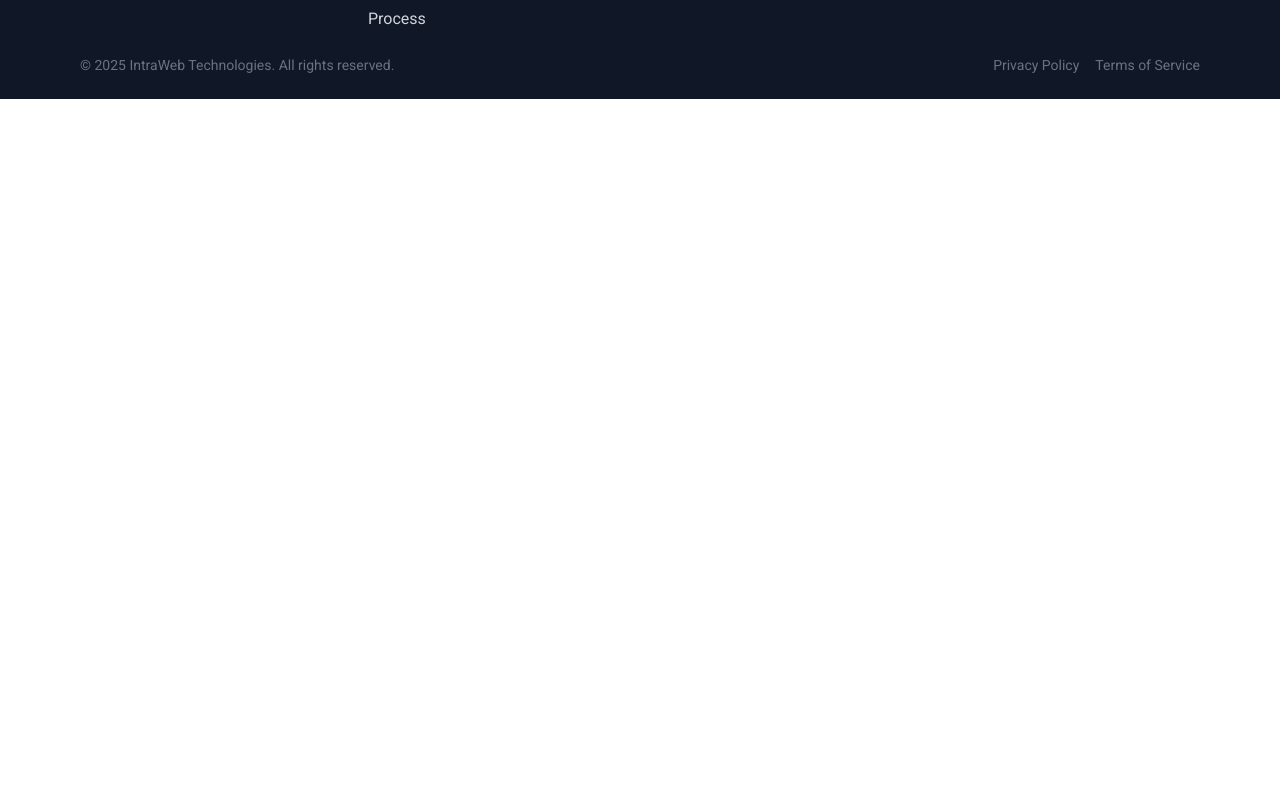
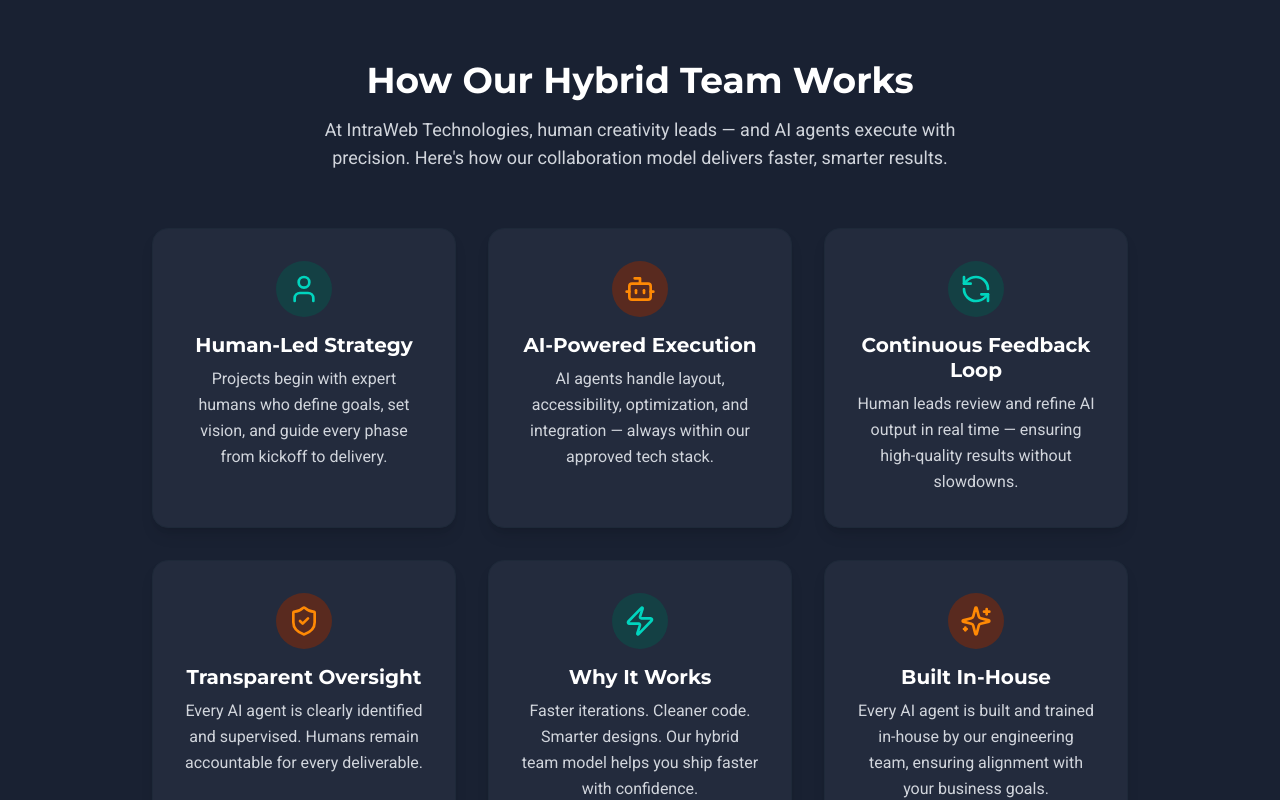
Before and after one commit to jschibelli/iwt-landing, a Next.js app: page /team in a window 1280 px wide. Shown: the part 1825-2625 px from the top of the page. Before the commit the page ends 1924 px from the top, so only its background shows below. Built offline with nearby package versions, Linux system fonts and the light colour scheme.

Commit message:
Add interactive AI agent tooltips and a new CTA section to TeamPage

```diff
--- a/app/team/page.tsx
+++ b/app/team/page.tsx
@@ -1,6 +1,8 @@
 "use client";
 import Image from "next/image";
 import { Brain } from "lucide-react";
+import { useState } from "react";
+import { TeamProcess } from "./team-process";
 
 const team = [
   {
@@ -42,6 +44,10 @@ const team = [
 ];
 
 export default function TeamPage() {
+  const [showAgentModal, setShowAgentModal] = useState(false);
+  const openAgentModal = () => setShowAgentModal(true);
+  const closeAgentModal = () => setShowAgentModal(false);
+
   return (
     <main className="bg-gray-900 text-white min-h-screen">
       {/* Team Hero Section */}
@@ -77,10 +83,15 @@ export default function TeamPage() {
                 </div>
                 {member.name !== "John Schibelli" && (
                   <span
-                    className="absolute bg-teal-700 border rounded-full p-1 flex items-center justify-center shadow-lg"
+                    className="absolute bg-teal-700 border rounded-full p-1 flex items-center justify-center shadow-lg group"
                     style={{ right: '5px', bottom: 0, width: 44, height: 44, borderColor: '#2dd4bf', borderWidth: 1 }}
                   >
-                    <Brain size={24} className="text-teal-300" stroke="#2dd4bf" strokeWidth={1} />
+                    <span className="relative flex items-center">
+                      <Brain size={24} className="text-teal-300 cursor-pointer" stroke="#2dd4bf" strokeWidth={1} />
+                      <span className="absolute left-1/2 bottom-full mb-2 w-64 -translate-x-1/2 scale-0 group-hover:scale-100 group-focus-within:scale-100 transition-transform origin-bottom bg-white text-gray-900 text-xs rounded-lg shadow-lg p-3 z-50">
+                        AI Agents are intelligent, task-specific digital collaborators developed in-house by IntraWeb Technologies. They assist in design, engineering, strategy, and operations—always working under the direction of human leadership.
+                      </span>
+                    </span>
                   </span>
                 )}
               </div>
@@ -91,6 +102,18 @@ export default function TeamPage() {
           ))}
         </div>
       </section>
+      {/* CTA Section */}
+      <section className="text-center mt-20 py-12 bg-gradient-to-r from-[#0a2236] to-[#181f2a]">
+        <div className="max-w-2xl mx-auto px-4">
+          <h2 className="text-2xl font-bold text-white mb-2">Want to collaborate with our hybrid team?</h2>
+          <p className="text-gray-300 mb-4">We're ready to build, scale, and launch—together.</p>
+          <a href="/contact" className="inline-block px-8 py-3 rounded bg-teal-500 hover:bg-orange-500 text-white font-semibold text-lg shadow transition-colors duration-200 focus:outline-none focus:ring-2 focus:ring-orange-500 focus:ring-offset-2">
+            Get In Touch
+          </a>
+        </div>
+      </section>
+      {/* Team Process Section */}
+      <TeamProcess />
     </main>
   );
 }
--- /dev/null
+++ b/app/team/team-process.tsx
@@ -0,0 +1,72 @@
+"use client";
+import { Sparkles, User, Bot, RefreshCcw, ShieldCheck, Zap } from "lucide-react";
+
+const items = [
+  {
+    icon: <User className="text-teal-400" size={32} />,
+    title: "Human-Led Strategy",
+    desc: "Projects begin with expert humans who define goals, set vision, and guide every phase from kickoff to delivery.",
+    color: "bg-teal-900/60"
+  },
+  {
+    icon: <Bot className="text-orange-400" size={32} />,
+    title: "AI-Powered Execution",
+    desc: "AI agents handle layout, accessibility, optimization, and integration — always within our approved tech stack.",
+    color: "bg-orange-900/60"
+  },
+  {
+    icon: <RefreshCcw className="text-teal-400" size={32} />,
+    title: "Continuous Feedback Loop",
+    desc: "Human leads review and refine AI output in real time — ensuring high-quality results without slowdowns.",
+    color: "bg-teal-900/60"
+  },
+  {
+    icon: <ShieldCheck className="text-orange-400" size={32} />,
+    title: "Transparent Oversight",
+    desc: "Every AI agent is clearly identified and supervised. Humans remain accountable for every deliverable.",
+    color: "bg-orange-900/60"
+  },
+  {
+    icon: <Zap className="text-teal-400" size={32} />,
+    title: "Why It Works",
+    desc: "Faster iterations. Cleaner code. Smarter designs. Our hybrid team model helps you ship faster with confidence.",
+    color: "bg-teal-900/60"
+  },
+  {
+    icon: <Sparkles className="text-orange-400" size={32} />,
+    title: "Built In-House",
+    desc: "Every AI agent is built and trained in-house by our engineering team, ensuring alignment with your business goals.",
+    color: "bg-orange-900/60"
+  },
+];
+
+export function TeamProcess() {
+  return (
+    <section className="bg-[#192132] py-20 border-t border-b border-gray-900">
+      <div className="max-w-5xl mx-auto px-4 md:px-6">
+        <div className="text-center mb-14">
+          <h2 className="text-3xl md:text-4xl font-bold text-white mb-4">
+            How Our Hybrid Team Works
+          </h2>
+          <p className="text-lg text-gray-300 max-w-2xl mx-auto">
+            At IntraWeb Technologies, human creativity leads — and AI agents execute with precision. Here's how our collaboration model delivers faster, smarter results.
+          </p>
+        </div>
+        <div className="grid gap-8 md:grid-cols-2 lg:grid-cols-3">
+          {items.map((item, i) => (
+            <div
+              key={item.title}
+              className="bg-[#232b3d] rounded-2xl shadow-lg p-8 flex flex-col items-center text-center border border-gray-800"
+            >
+              <span className={`mb-4 w-14 h-14 flex items-center justify-center rounded-full ${item.color}`}>
+                {item.icon}
+              </span>
+              <h3 className="text-xl font-bold text-white mb-2 leading-tight">{item.title}</h3>
+              <p className="text-gray-300 text-base font-body leading-relaxed">{item.desc}</p>
+            </div>
+          ))}
+        </div>
+      </div>
+    </section>
+  );
+}
```
